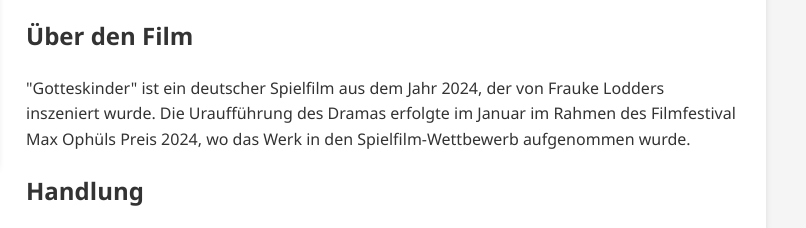
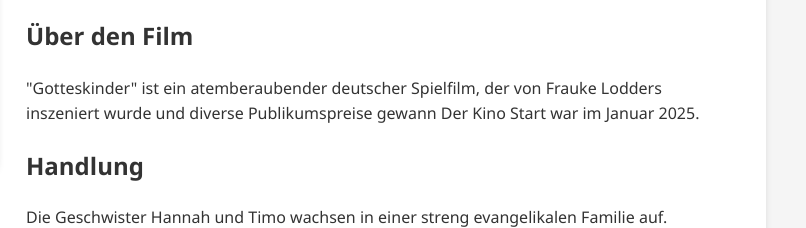
Before and after one commit to incognitoCodeFriend/gotteskinder-bonn-landingpage, a plain HTML site: page index.html in a window 1280 px wide. Shown: the part 182-410 px from the top of the page, 474-1280 px from the left. Drawn offline with Linux system fonts and the light colour scheme.

Commit message:
Update index.html

```diff
--- a/index.html
+++ b/index.html
@@ -152,9 +152,8 @@
 
             <h2>Über den Film</h2>
             <p>
-                "Gotteskinder" ist ein deutscher Spielfilm aus dem Jahr 2024, der von Frauke Lodders inszeniert wurde.
-                Die Uraufführung des Dramas erfolgte im Januar im Rahmen des Filmfestival Max Ophüls Preis 2024,
-                wo das Werk in den Spielfilm-Wettbewerb aufgenommen wurde.
+                "Gotteskinder" ist ein atemberaubender deutscher Spielfilm, der von Frauke Lodders inszeniert wurde und diverse Publikumspreise gewann
+                Der Kino Start war im Januar 2025.
             </p>
 
 			<h2>Handlung</h2>
```
